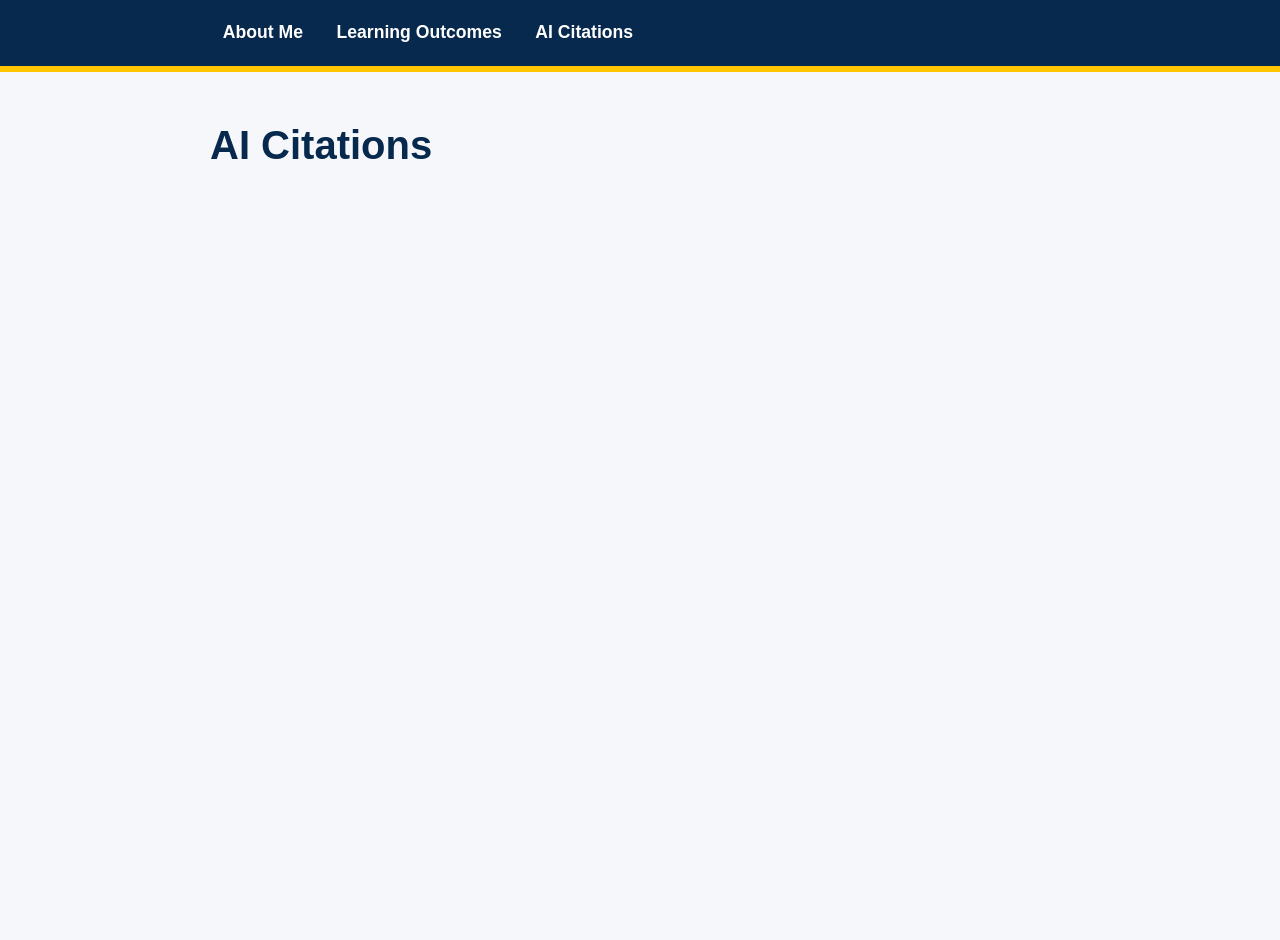
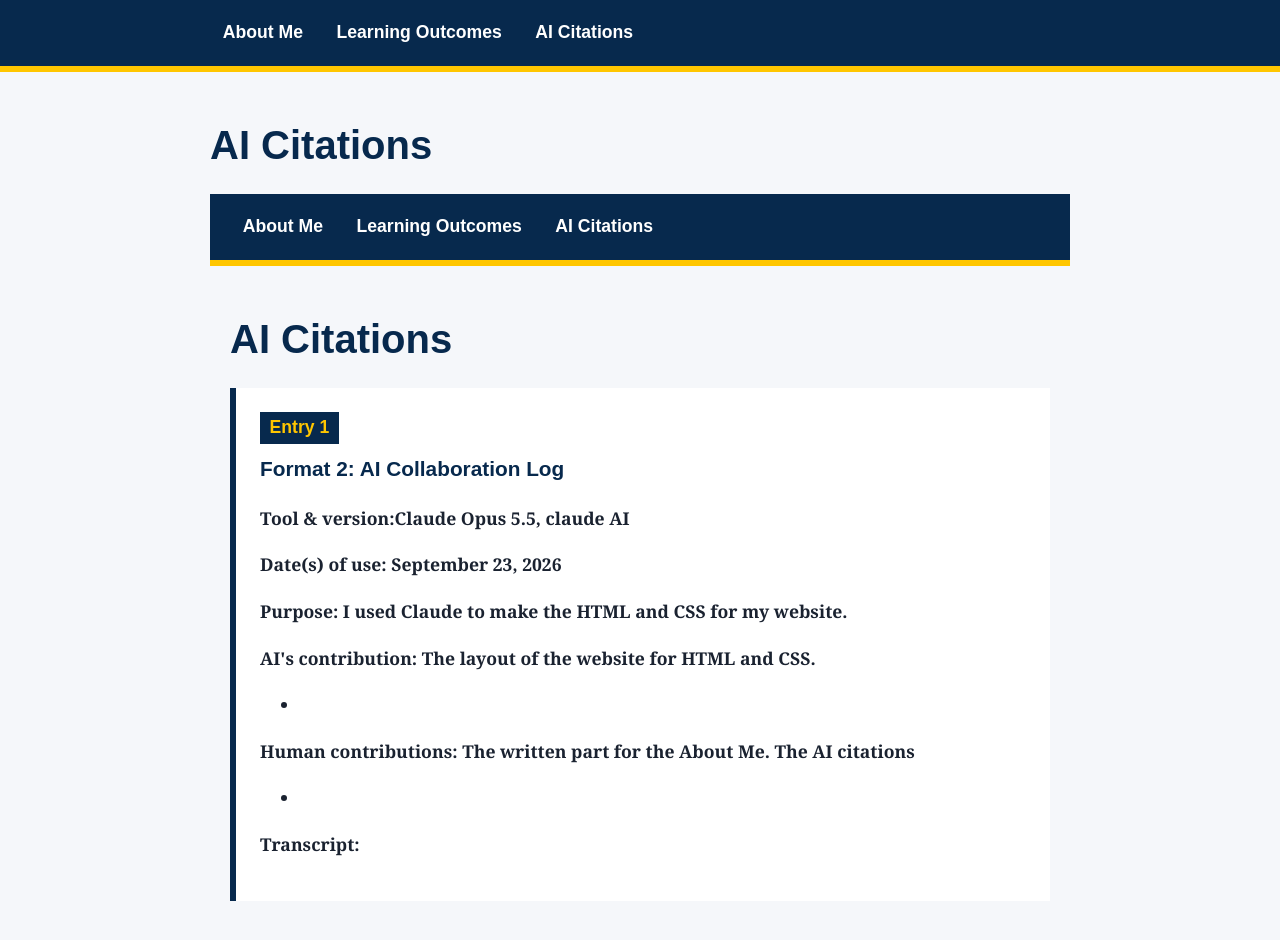
Before and after one commit to vpp37/eightyturtle399, a plain HTML site: page ai-citations.html in a window 1280 px wide. Before the commit the page ends 800 px from the top, so only its background shows below. Drawn offline with Linux system fonts and the light colour scheme.

Commit message:
Add HTML structure and AI collaboration log
Added HTML structure and AI collaboration log section.

```diff
--- a/ai-citations.html
+++ b/ai-citations.html
@@ -20,7 +20,56 @@
   </header>
   <main>
     <h1>AI Citations</h1>
+    <!DOCTYPE html>
+<html lang="en">
+<head>
+  <meta charset="UTF-8">
+  <meta name="viewport" content="width=device-width, initial-scale=1">
+  <link rel="stylesheet" href="style.css">
+  <title>AI Citations</title>
+</head>
+<body>
+  <header>
+    <div class="bar">
+      <nav aria-label="Main">
+        <ul>
+          <li><a href="index.html">About Me</a></li>
+          <li><a href="outcomes.html">Learning Outcomes</a></li>
+          <li><a href="ai-citations.html" aria-current="page">AI Citations</a></li>
+        </ul>
+      </nav>
+    </div>
+  </header>
+  <main>
+    <h1>AI Citations</h1>
+
+    <section class="outcome">
+      <span class="num">Entry 1</span>
+      <h2>Format 2: AI Collaboration Log</h2>
+
+      <p><strong>Tool &amp; version:Claude Opus 5.5, claude AI</strong> </p>
+
+      <p><strong>Date(s) of use: September 23, 2026</strong> </p>
+
+      <p><strong>Purpose: I used Claude to make the HTML and CSS for my website. </strong> </p>
+
+      <p><strong>AI's contribution: The layout of the website for HTML and CSS. </strong></p>
+      <ul>
+        <li></li>
+      </ul>
+
+      <p><strong>Human contributions: The written part for the About Me. The AI citations</strong></p>
+      <ul>
+        <li></li>
+      </ul>
+
+      <p><strong>Transcript:</strong> <a href=""></a></p>
+    </section>
 
   </main>
 </body>
 </html>
+
+
+</body>
+</html>
```
